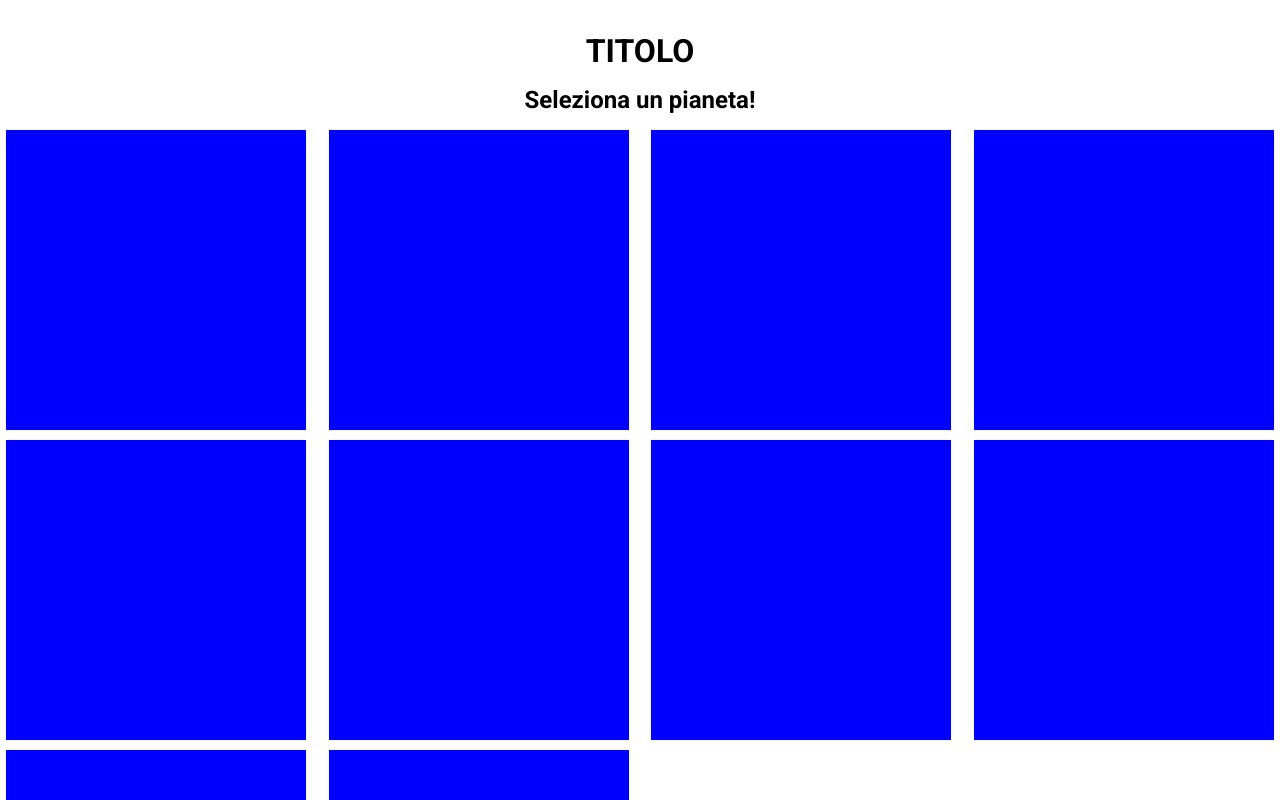
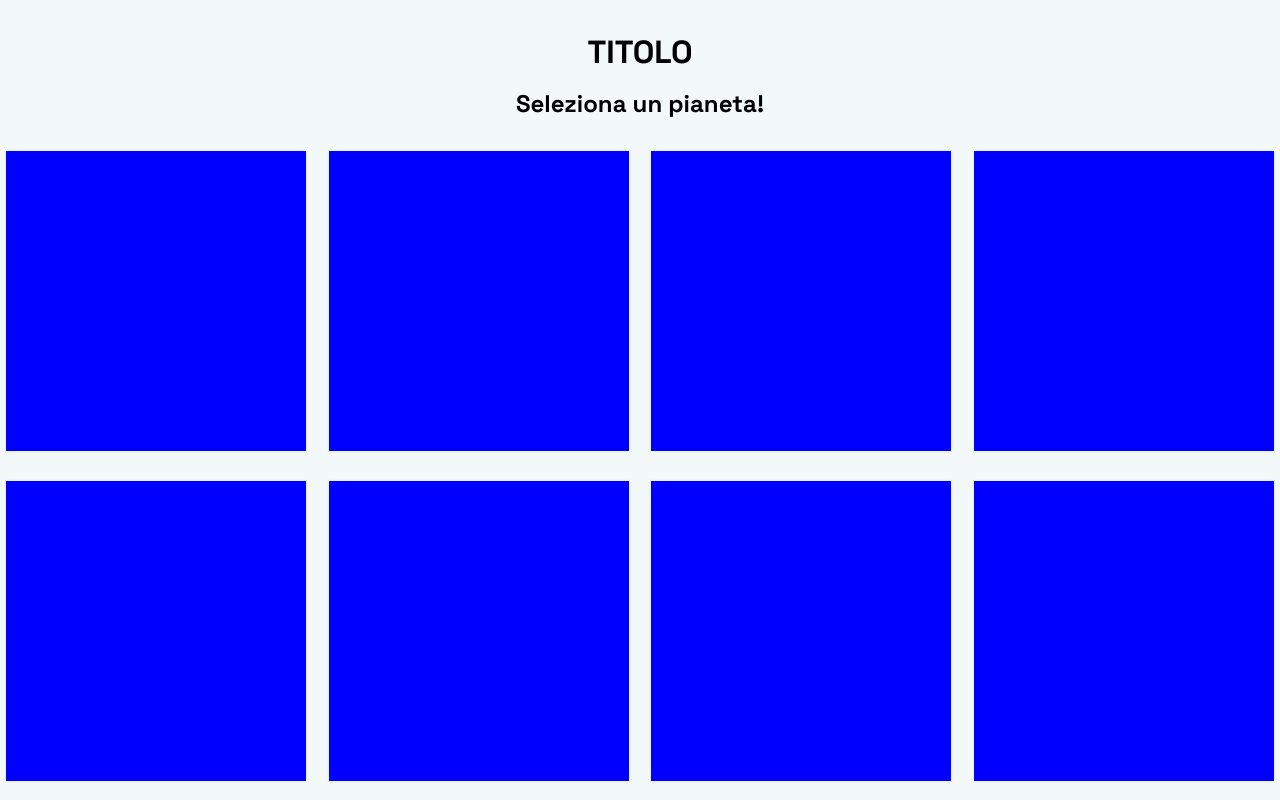
Before and after one commit to pantpad/challenge-natale, a React (Vite) app: page / in a window 1280 px wide. Shown: the top 800 px of the page. Built offline with nearby package versions, Linux system fonts and the light colour scheme.

Commit message:
add transition on planethover

```diff
--- a/src/index.css
+++ b/src/index.css
@@ -1,12 +1,14 @@
 @import url("https://fonts.googleapis.com/css2?family=Roboto:wght@400;700&display=swap");
+@import url("https://fonts.googleapis.com/css2?family=Space+Grotesk:wght@300;400;500;600;700&display=swap");
 
 :root {
-  font-family: "Roboto", Inter, system-ui, Avenir, Helvetica, Arial, sans-serif;
+  font-family: "Space Grotesk", "Roboto", Inter, system-ui, Avenir, Helvetica,
+    Arial, sans-serif;
   font-synthesis: none;
   text-rendering: optimizeLegibility;
   -webkit-font-smoothing: antialiased;
   -moz-osx-font-smoothing: grayscale;
-  --bg-color: #fff;
+  --bg-color: #f3f8f9;
 }
 
 *,
@@ -51,6 +53,9 @@ body {
   align-items: center;
   gap: 1em;
   min-width: 320px;
+}
+
+.titleContainer {
   margin-block-start: 2em;
 }
 
@@ -65,8 +70,8 @@ body {
   margin: 0 auto;
   grid-template-columns: repeat(auto-fit, minmax(300px, 1fr));
   justify-items: center;
-  gap: 1rem;
-  margin-block-start: 1em;
+  gap: 30px 1rem;
+  margin-block-start: 2em;
 }
 
 .planet {
@@ -74,8 +79,10 @@ body {
   height: 300px;
   width: 300px;
   box-shadow: 0 0 0.25rem rgba(0, 0, 0, 0.1);
+  transition: 0.25s ease-out;
 }
 
 .planet:hover {
+  transform: translateY(-15px);
   filter: saturate(70%);
 }
```
